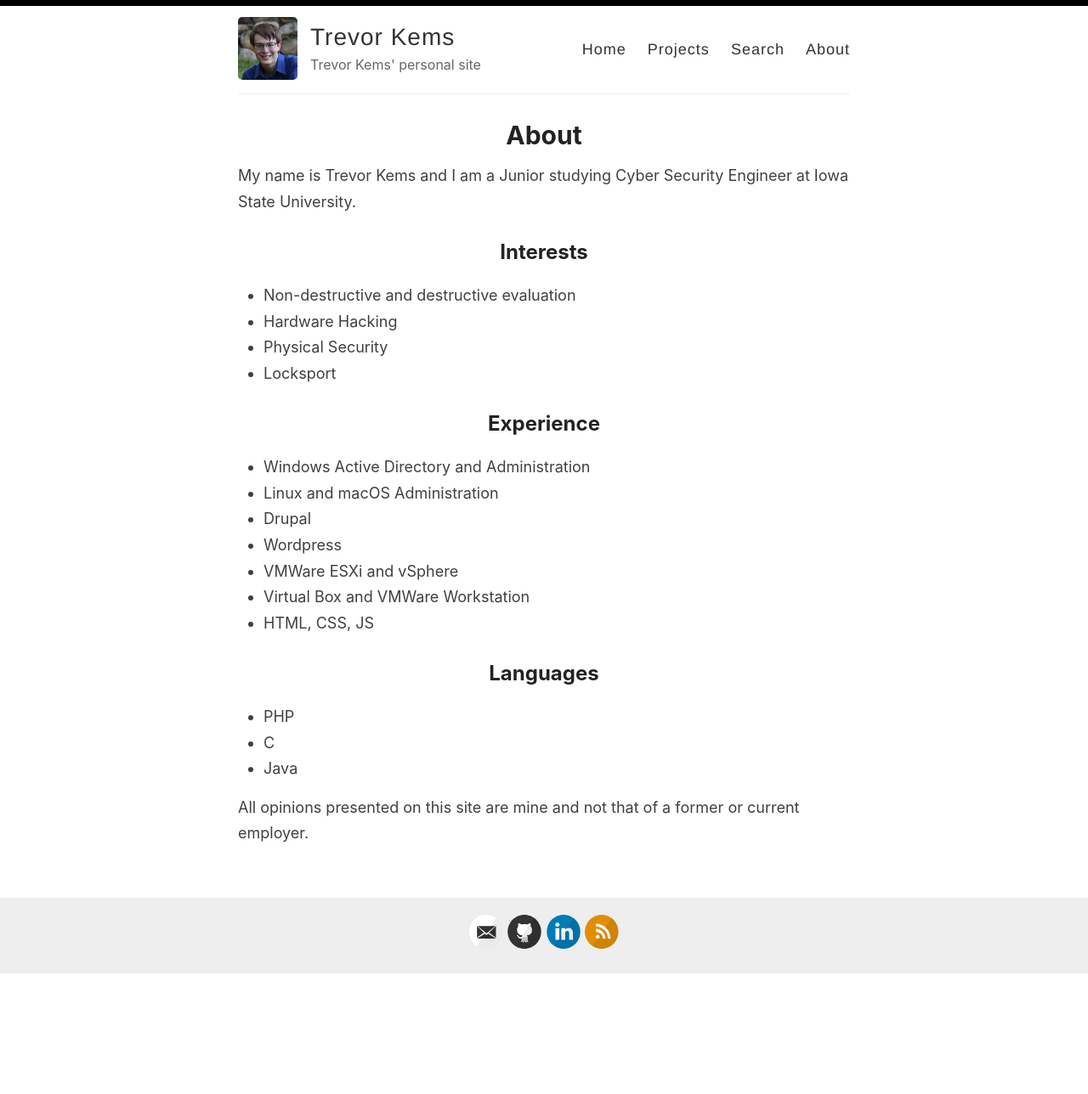
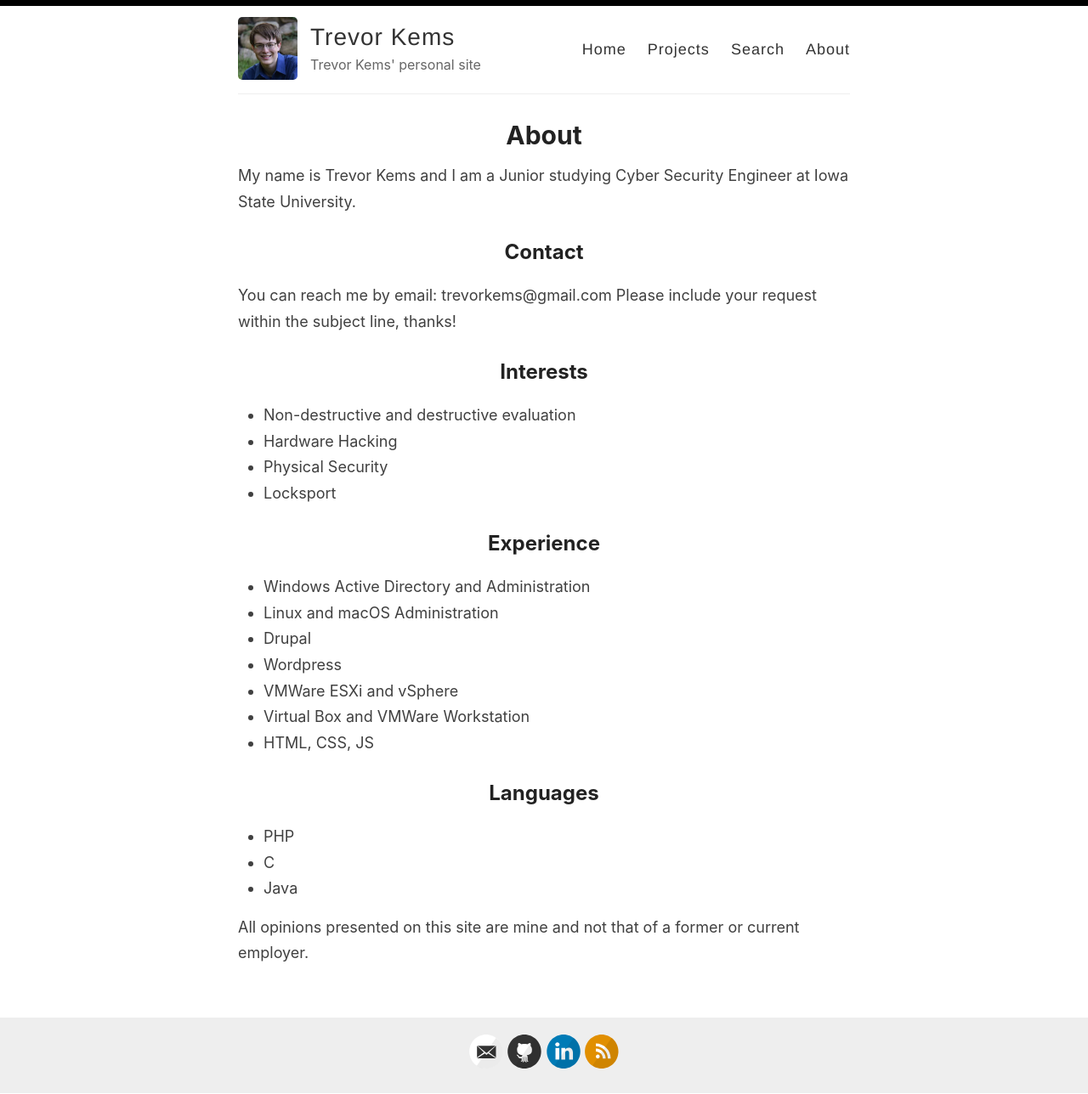
Before and after one commit to TKems/tkems.github.io, a Jekyll site: the page built from _pages/about.md, in a window 1280 px wide. Shown: the whole page at 85% size. Built offline with Jekyll 4.4.1, drawn with Linux system fonts in a browser that asks for light colours; before the commit the page ends 1147 px from its top, so only the background shows below that.

Commit message:
Updated contact info on about page

```diff
--- a/_pages/about.md
+++ b/_pages/about.md
@@ -4,6 +4,11 @@ title: About
 permalink: /about/
 ---
 My name is Trevor Kems and I am a Junior studying Cyber Security Engineer at Iowa State University.
+
+## Contact
+You can reach me by email: trevorkems@gmail.com
+Please include your request within the subject line, thanks!
+
 
 ## Interests
 
```
